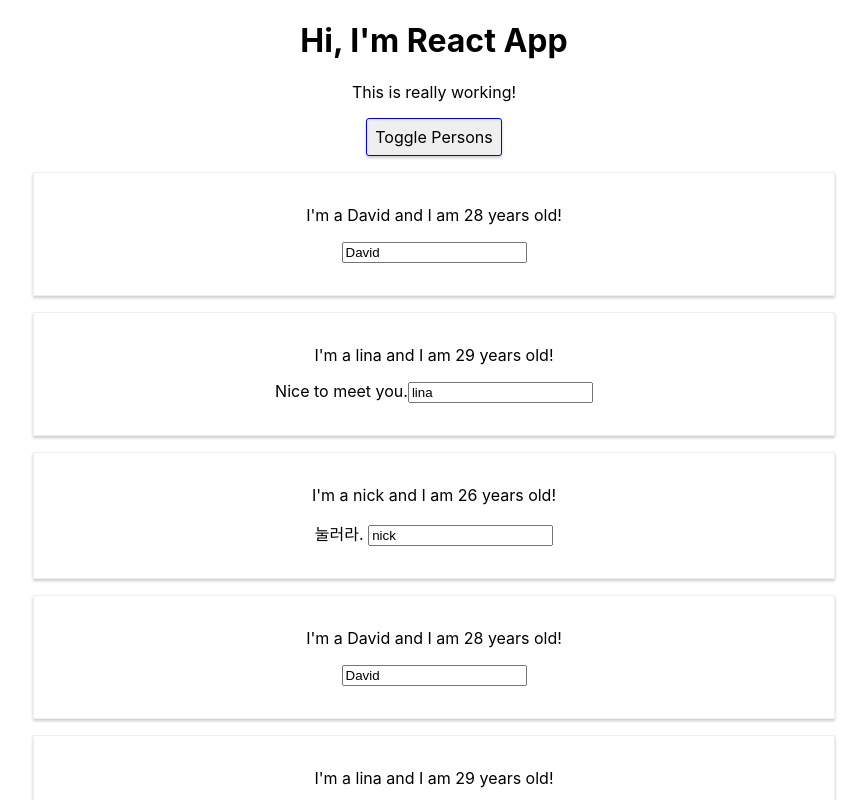
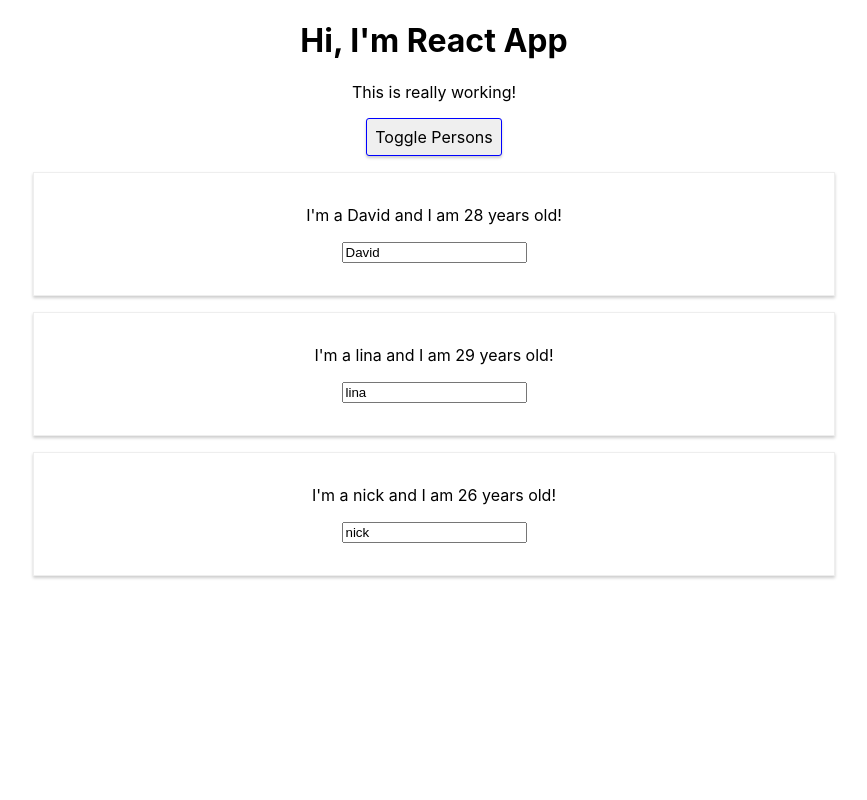
Before and after one commit to woochulpark/react_study, a React (Create React App) app in the folder study_react/: page / in a window 1280 px wide. Both pictures are taken after a click on the button "Toggle Persons". Shown: the top 800 px of the page, without its empty margins (206-1073 px from the left). Built offline with nearby package versions, Linux system fonts and the light colour scheme.

Commit message:
map unique key

```diff
--- a/study_react/src/App.js
+++ b/study_react/src/App.js
@@ -31,9 +31,9 @@ class App extends Component{
     // 두번째 input에서 입력이 들어오면 실시간으로 이름이 바뀜
     this.setState({
       persons:[
-        { name: 'David', age: 25},
-        { name: event.target.value, age: 25},
-        { name: 'Nick', age: 25}
+        { name: 'David', age: 25, id:0},
+        { name: event.target.value, age: 25, id:1},
+        { name: 'Nick', age: 25, id: 2}
       ]
     })
   }
@@ -44,6 +44,8 @@ class App extends Component{
     // !(not)을 붙여서 현 상황에 대해서 반대를 state해 줌.
   }
 
+  // 나이 교체 기능 newName은 jsx에서 지정한 이름을 받아서 교체 하는 것
+  /*
   switchNameHandler = (newName) => {
     this.setState({
       persons:[
@@ -52,6 +54,17 @@ class App extends Component{
         { name: 'Nick', age: 25}
       ]
     })
+  }
+  */
+
+  deletePersonHandler = (personIndex) => {
+
+   // const persons = this.state.persons;
+    //const persons = [...this.state.persons];
+    const persons = this.state.persons.slice();
+    persons.splice(personIndex, 1);
+    //console.log(persons);
+    this.setState({persons : persons})
   }
 
 
@@ -78,9 +91,15 @@ class App extends Component{
     if(this.state.showPersons){
       persons = (
         <div>
-          {this.state.persons.map(person => {
+          {/*
+          // 이 방식은 best가 아니다. warninig이 나타난다.
+          {this.state.persons.map((person, index) => {
+          */}
+
+          {this.state.persons.map((person,index) => {
+
             return(
-              <Person name={person.name} age={person.age} />
+              <Person key={index} click={() => this.deletePersonHandler(index)} name={person.name} age={person.age} />
             )
           })}
           {/*
@@ -101,12 +120,14 @@ class App extends Component{
         {/*<button onClick={()=>this.switchNameHandler('바보')}>Switch Name</button>*/}
        {/* <button style={style} onClick={this.switchNameHandler.bind(this,'바보')}>Switch Name</button>*/}
        <button style={style} onClick={this.togglePersonsHandler}>Toggle Persons</button>
+       {/*
        {this.state.showPersons === true ?
        <div>
         <Person name={this.state.persons[0].name} age={this.state.persons[0].age} />
         <Person name={this.state.persons[1].name} age={this.state.persons[1].age} changed={this.nameChangedHandler} >Nice to meet you.</Person>
         <Person name={this.state.persons[2].name} age={this.state.persons[2].age} click={() => this.switchNameHandler('멍청이')} > 눌러라. </Person>
         </div>: null}
+       */}
         {persons}
       </div>
 
```
